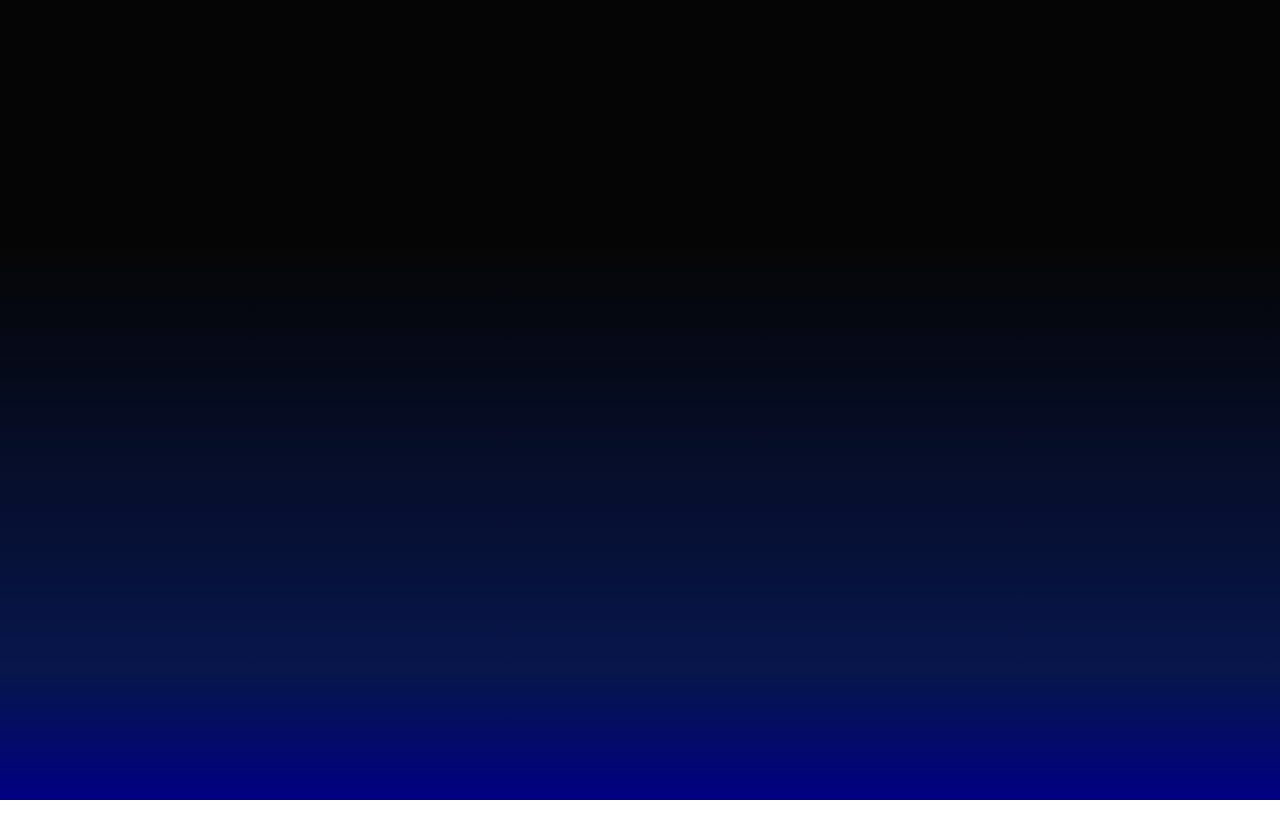
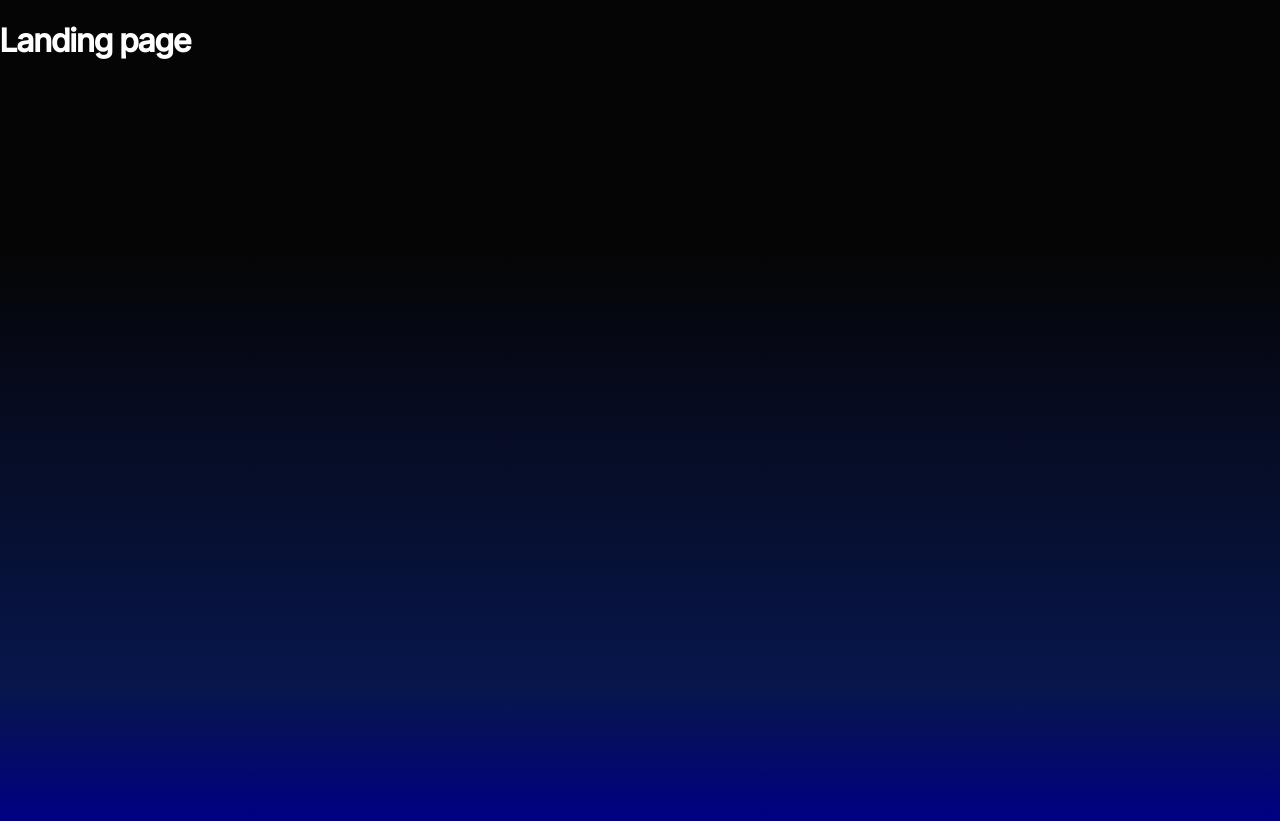
Before and after one commit to RaevenTech/react-projects-page, a React (Create React App) app in the folder react-projects/: page / in a window 1280 px wide. Before the commit the page ends 800 px from the top, so only its background shows below. Built offline with nearby package versions, Linux system fonts and the light colour scheme.

Commit message:
to be continued

```diff
--- a/react-projects/src/App.js
+++ b/react-projects/src/App.js
@@ -1,11 +1,12 @@
 import "./App.css";
 import { Routes, Route } from "react-router-dom";
+import Home from "../src/pages/Home";
 
 function App() {
     return (
         <div className="">
             <Routes>
-                <Route path="/" element="" />
+                <Route path="/" element={<Home />} />
                 <Route path="" element="" />
                 <Route path="" element="" />
             </Routes>
--- a/react-projects/src/pages/Home.js
+++ b/react-projects/src/pages/Home.js
@@ -1,12 +1,11 @@
 import React from "react";
 import styles from "./home.module.css";
-import BusinessCardHome from "./businessCard/businessCardHome";
+//import BusinessCardHome from "./businessCard/BusinessCardHome"; //<BusinessCardHome />
 
 const Home = () => {
     return (
         <div className={styles.container}>
             <h1>Landing page</h1>
-            <BusinessCardHome />
         </div>
     );
 };
--- a/react-projects/src/pages/businessCard/BusinessCardHome.js
+++ b/react-projects/src/pages/businessCard/BusinessCardHome.js
@@ -1,8 +1,8 @@
 import React from "react";
 import styles from "./businessCard.module.css";
 import Header from "../businessCard/components/header/Header";
-import About from "../businessCard/components/header/About";
-import Socials from "../businessCard/components/header/Socials";
+import About from "../businessCard/components/about/About";
+import Socials from "../businessCard/components/socials/Socials";
 
 const businessCardHome = () => {
     return (
```
Also changed, not shown: react-projects/src/components/Navbar.js (added, +8 -0 lines), react-projects/src/components/SideBar.js (added, +8 -0 lines), react-projects/src/components/navbar.module.css (added), react-projects/src/components/sidebar.module.css (added).
